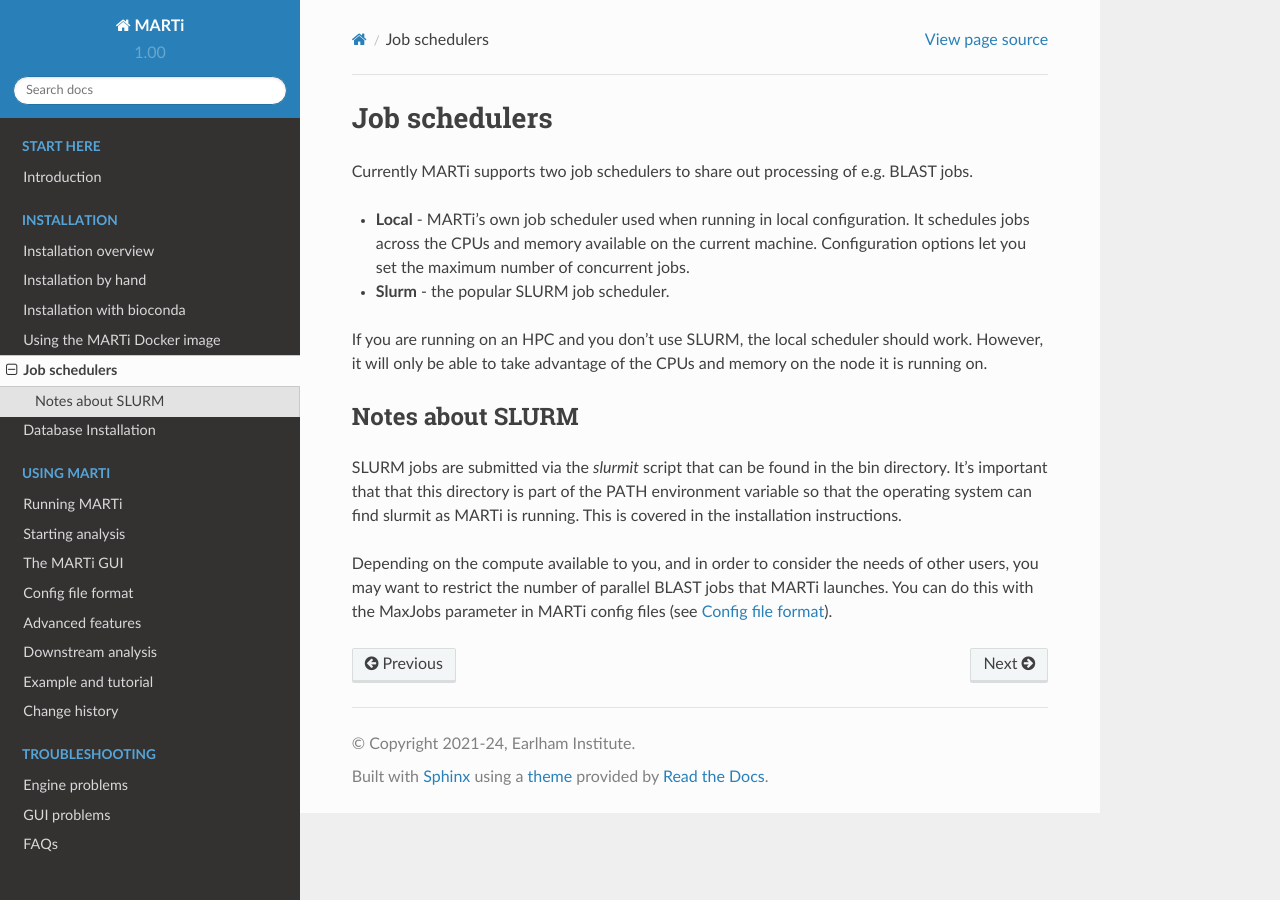
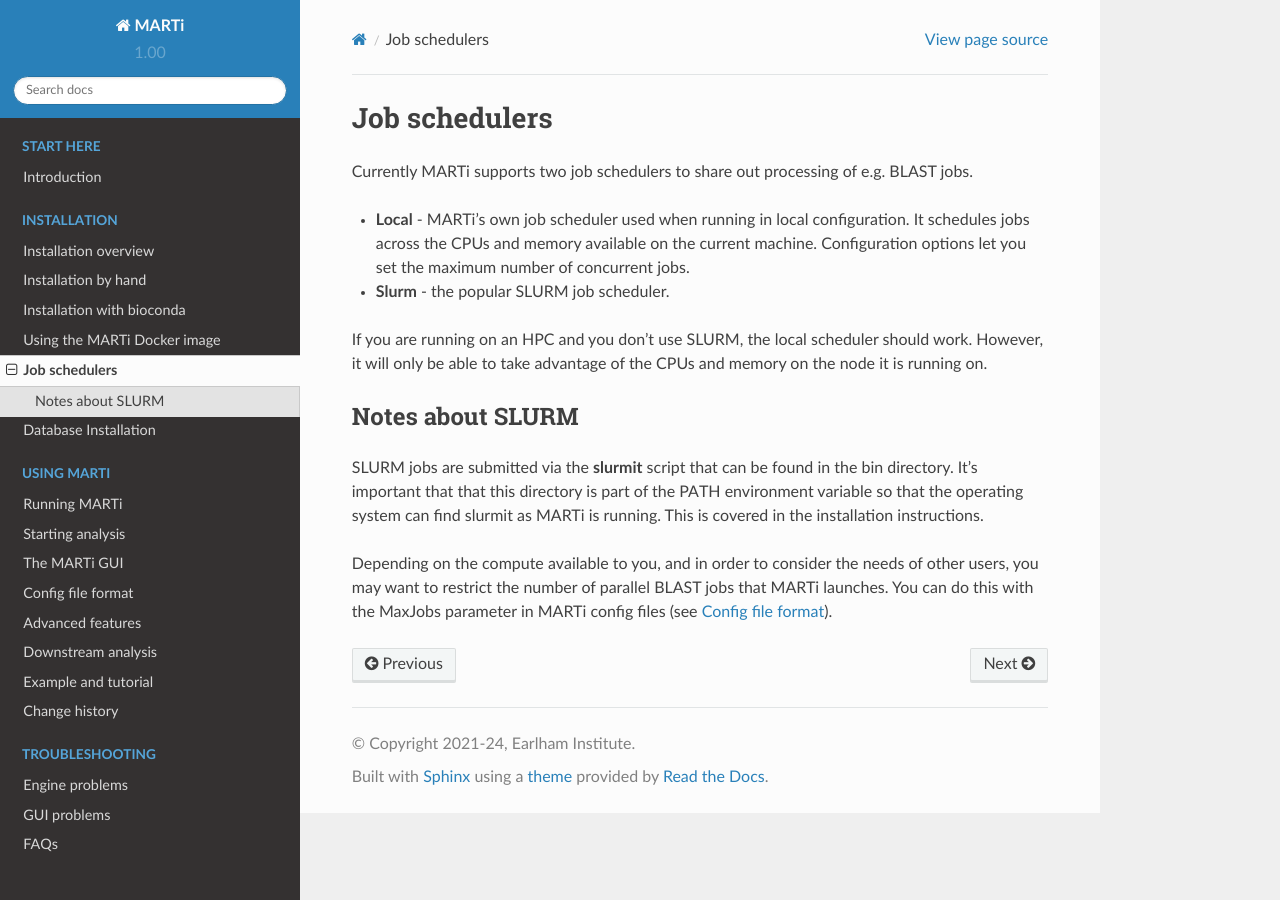
Before and after one commit to richardmleggett/MARTi, a Sphinx documentation site: the page built from docs/source/jobschedulers.rst, in a window 1280 px wide. Built offline with Sphinx 7.4.7 and the Read the Docs theme 2.0.0, drawn with Linux system fonts in a browser that asks for light colours; formulas are drawn with MathJax 3.

```diff
--- a/docs/source/jobschedulers.rst
+++ b/docs/source/jobschedulers.rst
@@ -13,6 +13,6 @@ If you are running on an HPC and you don't use SLURM, the local scheduler should
 Notes about SLURM
 -----------------
 
-SLURM jobs are submitted via the *slurmit* script that can be found in the bin directory. It's important that that this directory is part of the PATH environment variable so that the operating system can find slurmit as MARTi is running. This is covered in the installation instructions.
+SLURM jobs are submitted via the **slurmit** script that can be found in the bin directory. It's important that that this directory is part of the PATH environment variable so that the operating system can find slurmit as MARTi is running. This is covered in the installation instructions.
 
 Depending on the compute available to you, and in order to consider the needs of other users, you may want to restrict the number of parallel BLAST jobs that MARTi launches. You can do this with the MaxJobs parameter in MARTi config files (see :ref:`configfiles`).
```
